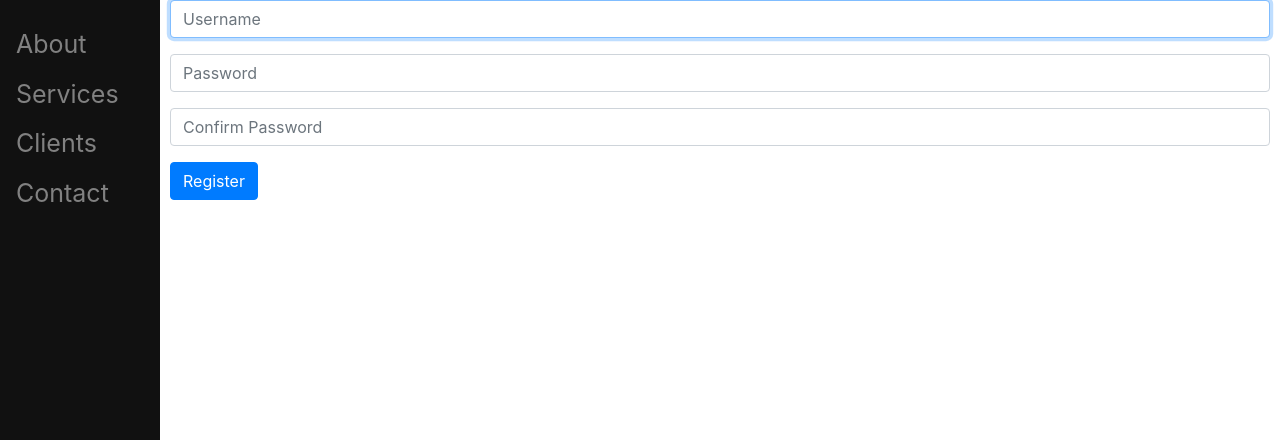
After one commit to adamjoer/cs50-project, a Flask app: template templates/signup.html in a window 1280 px wide. The commit adds this page. Shown: the top 440 px of the page. Run offline with Flask 2, Linux system fonts and the light colour scheme; the template is opened without the code that fills it, so the values that code supplies are empty; some libraries are stand-ins or nearby versions.

Commit message:
Add user support

```diff
--- a/app.py
+++ b/app.py
@@ -1,8 +1,11 @@
-from flask import Flask, render_template, request
+from cs50 import SQL
+from flask import Flask, flash, jsonify, redirect, render_template, request, session
 from flask_session import Session
 from tempfile import mkdtemp
 from werkzeug.exceptions import default_exceptions, HTTPException, InternalServerError
 from werkzeug.security import check_password_hash, generate_password_hash
+
+from helpers import login_required, errorhandler
 
 # Configure application
 app = Flask(__name__)
@@ -24,18 +27,97 @@ app.config["SESSION_PERMANENT"] = False
 app.config["SESSION_TYPE"] = "filesystem"
 Session(app)
 
+# Configure CS50 Library to use SQLite database
+db = SQL("sqlite:///final.db")
 
 @app.route("/")
+@login_required
 def hello():
     """Default start page"""
     return render_template("hello.html")
 
 
-def errorhandler(e):
-    """Handle error"""
-    if not isinstance(e, HTTPException):
-        e = InternalServerError()
-    return render_template("error.html", code=e.code, message=e.name)
+@app.route("/signup", methods=["GET", "POST"])
+def signup():
+    """Sign up user"""
+
+    # User reached route via POST (as by submitting a form via POST)
+    if request.method == "POST":
+
+        # Ensure username was submitted
+        if not request.form.get("username"):
+            return render_template("error.html", code=400, message="Must provide username"), 400
+
+        # Ensure that username is not already taken
+        rows = db.execute("SELECT * FROM users WHERE username = :username",
+                          username=request.form.get("username"))
+        if len(rows) != 0:
+            return render_template("error.html", code=409, message="Username already taken"), 409
+
+        # Ensure password was submitted
+        if not request.form.get("password"):
+            return render_template("error.html", code=400, message="must provide password"), 400
+
+        # Ensure confirmation password matches password
+        elif request.form.get("password") != request.form.get("confirmation"):
+            return render_template("error.html", code=403, message="confirmation password wrong"), 403
+
+        # Insert username and hashed password into database
+        db.execute("INSERT INTO users (username, hash) VALUES(:username, :hash)",
+                   username=request.form.get("username"),
+                   hash=generate_password_hash(request.form.get("password"), method='pbkdf2:sha256', salt_length=8))
+
+        # Ensure user is in database
+        rows = db.execute("SELECT * FROM users WHERE username = :username",
+                          username=request.form.get("username"))
+
+        # Remember which user has logged in
+        session["user_id"] = rows[0]["id"]
+
+        # Redirect user to homepage
+        flash(f'User {request.form.get("username")} successfully registered!')
+        return redirect("/")
+
+    # User reached route via GET (as by clicking a link or via redirect)
+    else:
+        return render_template("signup.html")
+
+
+@app.route("/login", methods=["GET", "POST"])
+def login():
+    """Log user in"""
+
+    # Forget any user_id
+    session.clear()
+
+    # User reached route via POST (as by submitting a form via POST)
+    if request.method == "POST":
+
+        # Ensure username was submitted
+        if not request.form.get("username"):
+            return render_template("error.html", code=400, message="Must provide username"), 400
+
+        # Ensure password was submitted
+        elif not request.form.get("password"):
+            return render_template("error.html", code=400, message="Must provide password"), 400
+
+        # Query database for username
+        rows = db.execute("SELECT * FROM users WHERE username = :username",
+                          username=request.form.get("username"))
+
+        # Ensure username exists and password is correct
+        if len(rows) != 1 or not check_password_hash(rows[0]["hash"], request.form.get("password")):
+            return render_template("error.html", code=403, message="invalid username and/or password"), 403
+
+        # Remember which user has logged in
+        session["user_id"] = rows[0]["id"]
+
+        # Redirect user to home page
+        return redirect("/")
+
+    # User reached route via GET (as by clicking a link or via redirect)
+    else:
+        return render_template("login.html")
 
 
 # Listen for errors
--- a/templates/hello.html
+++ b/templates/hello.html
@@ -1,5 +1,5 @@
 {% extends "layout.html" %}
 
-{% block body %}
+{% block main %}
     <h1>Welcome to my final project</h1>
 {% endblock %}
--- /dev/null
+++ b/templates/signup.html
@@ -0,0 +1,20 @@
+{% extends "layout.html" %}
+
+{% block title %}
+    Sign Up
+{% endblock %}
+
+{% block main %}
+    <form action="/signup" method="post">
+        <div class="form-group">
+            <input autocomplete="off" autofocus class="form-control" name="username" placeholder="Username" type="text">
+        </div>
+        <div class="form-group">
+            <input class="form-control" name="password" placeholder="Password" type="password">
+        </div>
+        <div class="form-group">
+            <input class="form-control" name="confirmation" placeholder="Confirm Password" type="password">
+        </div>
+        <button class="btn btn-primary" type="submit">Register</button>
+    </form>
+{% endblock %}
```
Also changed, not shown: templates/login.html (added, +17 -0 lines).
